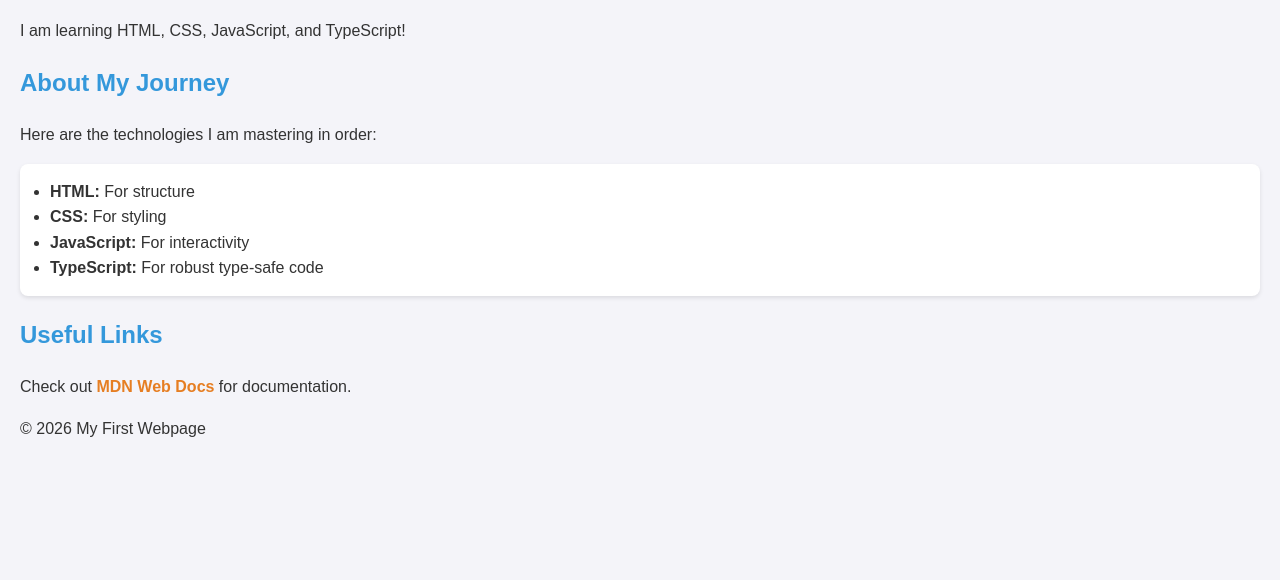
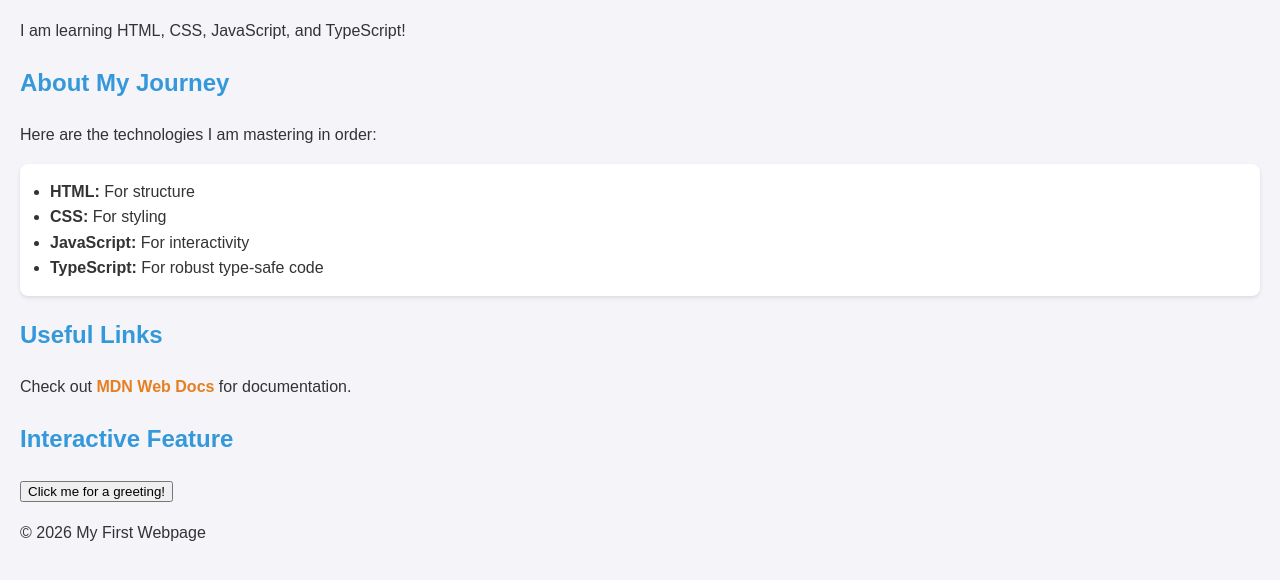
Before and after one commit to k0stad1nn/my-first-website, a plain HTML site: page index.html in a window 1280 px wide. Shown: the part 108-688 px from the top of the page. Drawn offline with Linux system fonts and the light colour scheme.

Commit message:
Add interactive JS button

```diff
--- a/index.html
+++ b/index.html
@@ -4,7 +4,6 @@
     <meta charset="UTF-8" />
     <meta name="viewport" content="width=device-width, initial-scale=1.0" />
     <title>My First Webpage</title>
-    <!-- Step 4 will place the CSS link here -->
     <link rel="stylesheet" href="style.css" />
   </head>
   <body>
@@ -35,10 +34,15 @@
           for documentation.
         </p>
       </section>
+      <section>
+        <h2>Interactive Feature</h2>
+        <button onclick="showGreeting()">Click me for a greeting!</button>
+      </section>
     </main>
 
     <footer>
       <p>&copy; 2026 My First Webpage</p>
     </footer>
+    <script src="script.js"></script>
   </body>
 </html>
--- /dev/null
+++ b/script.js
@@ -0,0 +1,3 @@
+function showGreeting() {
+  alert("Hello, welcome to my website!");
+}
```
